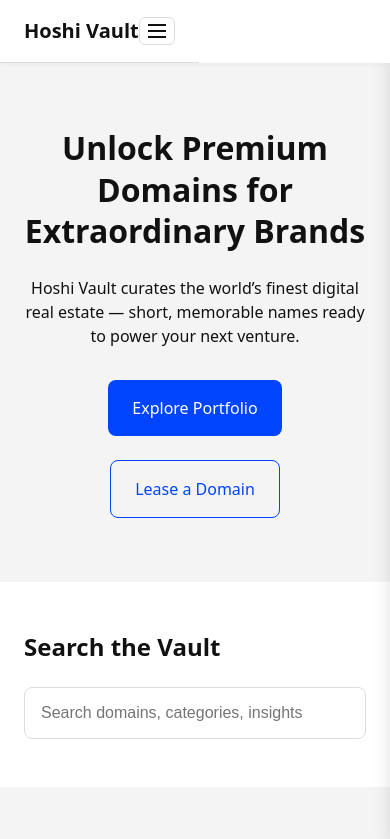
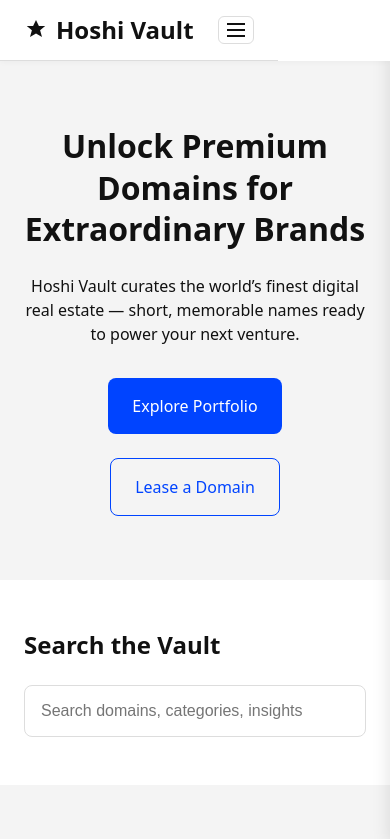
Before and after one commit to Hoshi-Cyber/hvault, a Next.js app: page / in a window 390 px wide. Shown: the top 839 px of the page. Built offline with nearby package versions, Linux system fonts and the light colour scheme.

Commit message:
feat(header): integrate Logo component and align hamburger placement

```diff
--- a/components/Header.js
+++ b/components/Header.js
@@ -1,6 +1,7 @@
-import Link from 'next/link';
 import { useRouter } from 'next/router';
 import { useState, useEffect } from 'react';
+import Link from 'next/link';
+import Logo from './Logo';
 
 export default function Header() {
   const router = useRouter();
@@ -16,10 +17,12 @@ export default function Header() {
     { href: '/contact', label: 'Contact' },
   ];
 
+  // lock body when mobile menu is open
   useEffect(() => {
     document.body.classList.toggle('no-scroll', open);
   }, [open]);
 
+  // close menu on route change
   useEffect(() => {
     const handleRoute = () => setOpen(false);
     router.events.on('routeChangeComplete', handleRoute);
@@ -29,21 +32,18 @@ export default function Header() {
   return (
     <header className="site-header">
       <nav aria-label="Main navigation" className="nav">
-        <div className="container" style={{ display:'flex', alignItems:'center', justifyContent:'space-between' }}>
-          <Link href="/" className="brand" style={{ fontWeight:'bold', fontSize:'20px', color:'var(--color-text-primary)', textDecoration:'none' }}>
-            Hoshi&nbsp;Vault
-          </Link>
+        <div
+          className="container"
+          style={{ display: 'flex', alignItems: 'center', gap: 12 }}
+        >
+          {/* Brand (left) */}
+          <Logo size={24} />
 
-          <button
-            className="hamburger"
-            aria-label="Toggle menu"
-            aria-expanded={open}
-            onClick={() => setOpen(v => !v)}
-          >
-            <span></span><span></span><span></span>
-          </button>
+          {/* Spacer to push controls to the far right */}
+          <div style={{ flex: 1 }} />
 
-          <ul className={`nav-links ${open ? 'open' : ''}`}>
+          {/* Desktop links (hidden on mobile via CSS) */}
+          <ul id="primary-menu" className={`nav-links ${open ? 'open' : ''}`}>
             {navItems.map(({ href, label }) => {
               const isActive = router.pathname === href;
               return (
@@ -53,9 +53,11 @@ export default function Header() {
                     onClick={() => setOpen(false)}
                     className={isActive ? 'active' : ''}
                     style={{
-                      color: isActive ? 'var(--color-accent-primary)' : 'var(--color-text-primary)',
+                      color: isActive
+                        ? 'var(--color-accent-primary)'
+                        : 'var(--color-text-primary)',
                       textDecoration: 'none',
-                      fontWeight: isActive ? 600 : 400
+                      fontWeight: isActive ? 600 : 400,
                     }}
                   >
                     {label}
@@ -64,6 +66,20 @@ export default function Header() {
               );
             })}
           </ul>
+
+          {/* Hamburger (far right on mobile) */}
+          <button
+            className="hamburger"
+            aria-label="Toggle menu"
+            aria-controls="primary-menu"
+            aria-expanded={open}
+            onClick={() => setOpen((v) => !v)}
+            style={{ marginLeft: 'auto' }}
+          >
+            <span></span>
+            <span></span>
+            <span></span>
+          </button>
         </div>
       </nav>
     </header>
```
